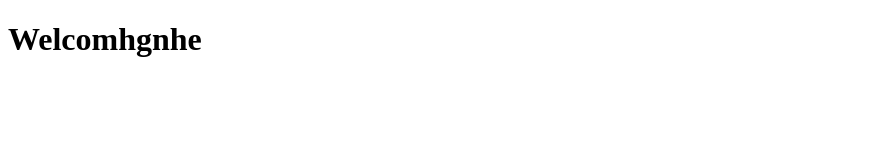
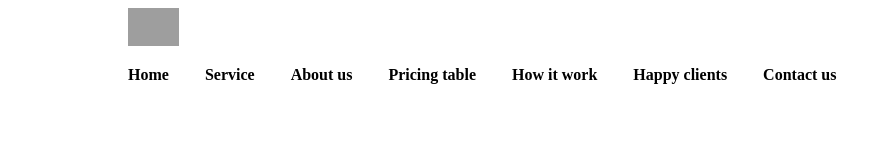
Before and after one commit to vladimirfriptu/business_landing_liana, a plain HTML site: page index.html in a window 1280 px wide. Shown: the whole page, without its empty margins (0-891 px from the left). Drawn offline with Linux system fonts and the light colour scheme; grey boxes are pictures that could not be loaded.

Commit message:
structure

```diff
--- a/index.html
+++ b/index.html
@@ -7,8 +7,20 @@
     <title>Business Landing</title>
 </head>
 <body>
-    <main>
-        <h1>Welcomhgnhe </h1>
-    </main>
+        <header>
+           <!--<h1> English shool</h1>-->
+            <a href=""><img src="https://w7.pngwing.com/pngs/771/194/png-transparent-golden-crown-logo-thumbnail.png" alt="Crown"></a>
+            <nav>
+                <ul>
+                    <li><a href="#">Home</a></li>
+                    <li><a href="#">Service</a></li>
+                    <li><a href="#">About us</a></li>
+                    <li><a href="#">Pricing table</a></li>
+                    <li><a href="#">How it work</a></li>
+                    <li><a href="#">Happy clients</a></li>
+                    <li><a href="#">Contact us</a></li>
+                </ul>
+            </nav>
+    </header>
 </body>
 </html>
```
